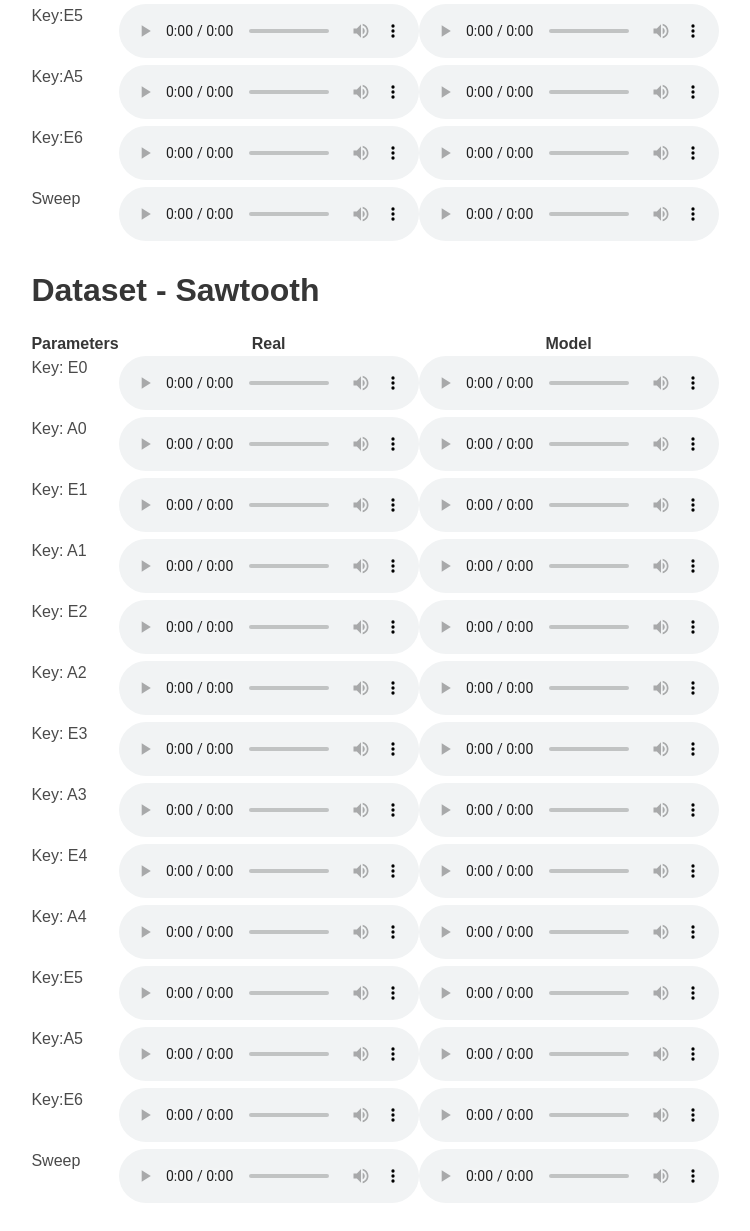
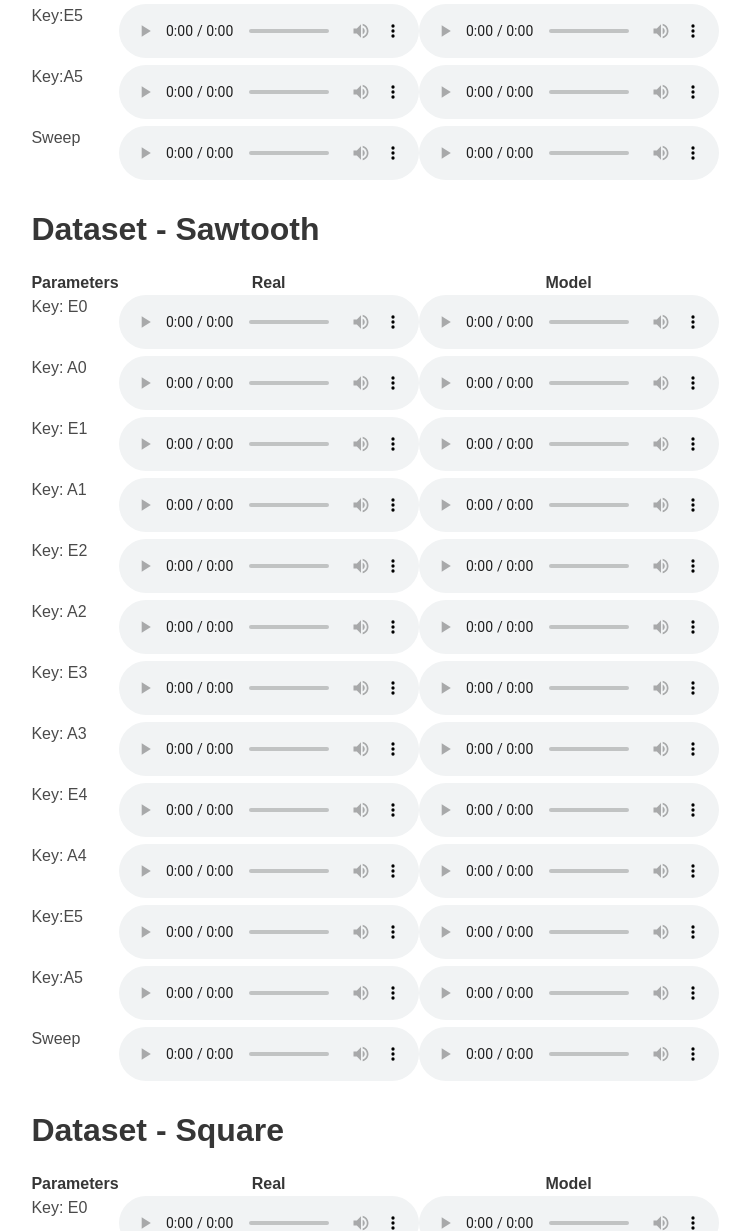
Before and after one commit to RiccardoVib/NeuralOSC_pages, a plain HTML site: page index.html in a window 1280 px wide. Shown: the part 1532-2763 px from the top of the page, without its empty margins (265-1015 px from the left). Drawn offline with nearby package versions, Linux system fonts and the light colour scheme; some icons are missing.

Commit message:
Update index.html

```diff
--- a/index.html
+++ b/index.html
@@ -205,11 +205,6 @@ Machine learning models have become ubiquitous in modeling analog audio devices.
   <td> <audio controls unmuted><source src="static/Audio/Triangle/autoregressive65_tar.wav" type="audio/wav"> </audio></td>
 <td> <audio controls unmuted><source src="static/Audio/Triangle/autoregressive65_pred.wav" type="audio/wav"> </audio></td>
 </tr>
-  <tr>
-     <td> <p>Key:E6</p>
-  <td> <audio controls unmuted><source src="static/Audio/Triangle/autoregressive72_tar.wav" type="audio/wav"> </audio></td>
-<td> <audio controls unmuted><source src="static/Audio/Triangle/autoregressive72_pred.wav" type="audio/wav"> </audio></td>
-  </tr>
     <tr>
      <td> <p>Sweep</p>
   <td> <audio controls unmuted><source src="static/Audio/Triangle/autoregressive_sweep_tar.wav" type="audio/wav"> </audio></td>
@@ -292,11 +287,6 @@ Machine learning models have become ubiquitous in modeling analog audio devices.
   <td> <audio controls unmuted><source src="static/Audio/Saw/autoregressive65_tar.wav" type="audio/wav"> </audio></td>
 <td> <audio controls unmuted><source src="static/Audio/Saw/autoregressive65_pred.wav" type="audio/wav"> </audio></td>
 </tr>
-  <tr>
-     <td> <p>Key:E6</p>
-  <td> <audio controls unmuted><source src="static/Audio/Saw/autoregressive72_tar.wav" type="audio/wav"> </audio></td>
-<td> <audio controls unmuted><source src="static/Audio/Saw/autoregressive72_pred.wav" type="audio/wav"> </audio></td>
-  </tr>
       <tr>
      <td> <p>Sweep</p>
   <td> <audio controls unmuted><source src="static/Audio/Saw/autoregressive_sweep_tar.wav" type="audio/wav"> </audio></td>
@@ -379,11 +369,6 @@ Machine learning models have become ubiquitous in modeling analog audio devices.
   <td> <audio controls unmuted><source src="static/Audio/Square/autoregressive65_tar.wav" type="audio/wav"> </audio></td>
 <td> <audio controls unmuted><source src="static/Audio/Square/autoregressive65_pred.wav" type="audio/wav"> </audio></td>
 </tr>
-  <tr>
-     <td> <p>Key:E6</p>
-  <td> <audio controls unmuted><source src="static/Audio/Square/autoregressive72_tar.wav" type="audio/wav"> </audio></td>
-<td> <audio controls unmuted><source src="static/Audio/Square/autoregressive72_pred.wav" type="audio/wav"> </audio></td>
-  </tr>
       <tr>
      <td> <p>Sweep</p>
   <td> <audio controls unmuted><source src="static/Audio/Square/autoregressive_sweep_tar.wav" type="audio/wav"> </audio></td>
```
